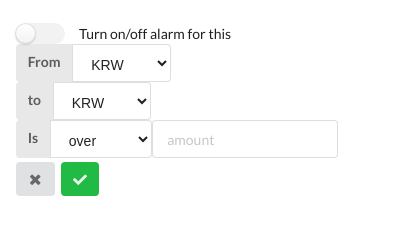
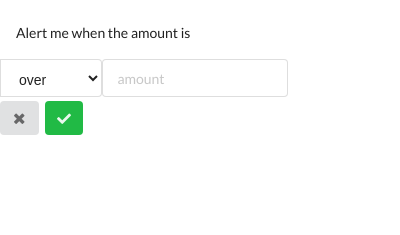
Before and after one commit to GIPSSG/exchange_rate, a browser extension: page popup.html in a window 400 px wide. Shown: the part 175-410 px from the top of the page. Drawn offline with Linux system fonts and the light colour scheme; no server answers.

Commit message:
change alarm input

```diff
--- a/popup.html
+++ b/popup.html
@@ -49,12 +49,12 @@
 
         </div>
         <div id="alarm-box">
-            <div class="ui toggle checkbox" for="alarm-test">
-                <input type="checkbox" id="alarm-test">
-                <label>Turn on/off alarm for this</span>
+            <!-- <div class="ui toggle checkbox" for="alarm-test">
+                <input type="checkbox" id="alarm-test"> -->
+                <label>Alert me when the amount is</span>
             </div>
             <div id="setting">
-                <div class="ui labeled input">
+                <!-- <div class="ui labeled input">
                     <div class="ui label">
                         From
                     </div>
@@ -73,11 +73,11 @@
                         <option selected="" value="KRW">KRW</option>
                         <option value="USD">USD</option>
                     </select>
-                </div>
+                </div> -->
                 <div class="ui labeled input">
-                    <div class="ui label">
+                    <!-- <div class="ui label">
                         Is
-                    </div>
+                    </div> -->
                     <select class="ui compact selection dropdown" id="over-below">
                         <option selected="" value="SGD">over</option>
                         <option value="KRW">below</option>
```
